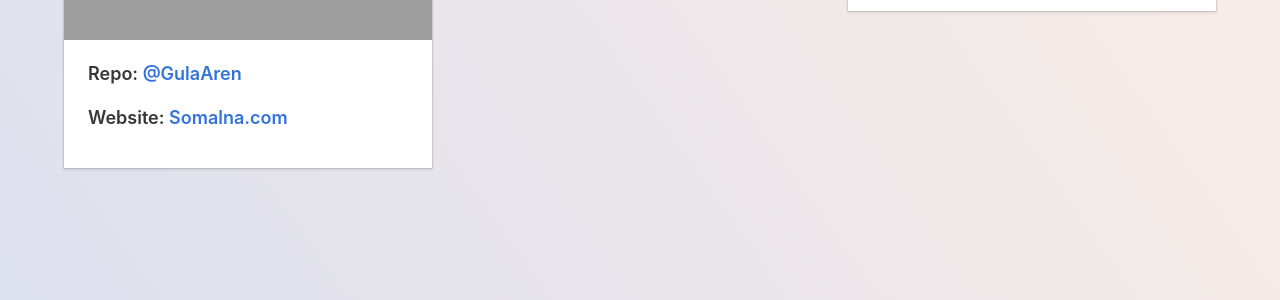
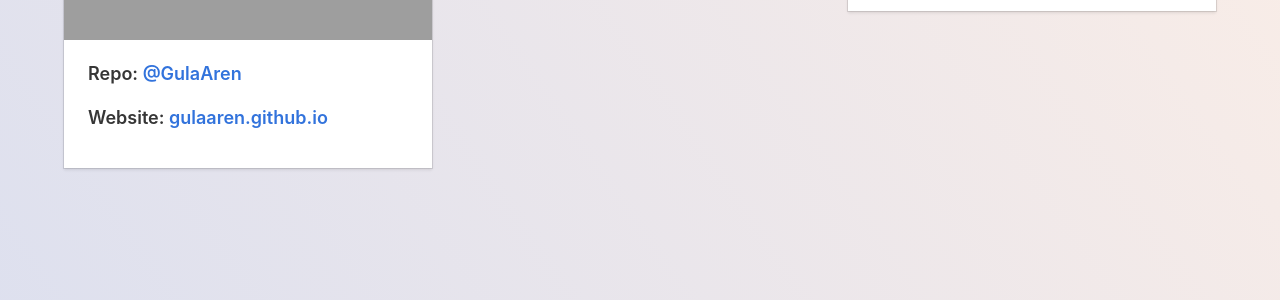
Before and after one commit to GulaAren/GulaAren.github.io, a Jekyll site: the page built from index.html, in a window 1280 px wide. Shown: the part 554-854 px from the top of the page. Built offline with Jekyll 4.4.1, drawn with Linux system fonts in a browser that asks for light colours; grey boxes are pictures that could not be loaded.

Commit message:
update to gh.io

```diff
--- a/CNAME
+++ /dev/null
@@ -1 +0,0 @@
-gulaaren.somalna.com
--- a/_config.yml
+++ b/_config.yml
@@ -4,7 +4,7 @@ excerpt_separator:  <!--more-->
 # Setup
 title:              GulaAren
 tagline:            GulaAren blog
-url:                "https://GulaAren.somalna.com"
+url:                "https://gulaaren.github.io"
 paginate:           7
 paginate_path:      "/blog/:num/"
 baseurl:            ""
@@ -38,7 +38,7 @@ plugins:
 # About/contact
 author:
   name:             GulaAren
-  url:              https://GulaAren.somalna.com
+  url:              https://gulaaren.github.io
   email:            ""
   avatar:           https://avatars0.githubusercontent.com/u/36400180?s=400&v=4
 
--- a/index.html
+++ b/index.html
@@ -21,7 +21,7 @@ title: Home
             <div class="card-content">
               <div class="content">
                 <h5 class="title">Repo: <a href="{{ site.github.repo }}">@GulaAren</a></h5>
-                <h5 class="title">Website: <a href="https://somalna.com">Somalna.com</a></h5>
+                <h5 class="title">Website: <a href="https://gulaaren.github.io">gulaaren.github.io</a></h5>
               </div>
             </div>
           </div>
```
